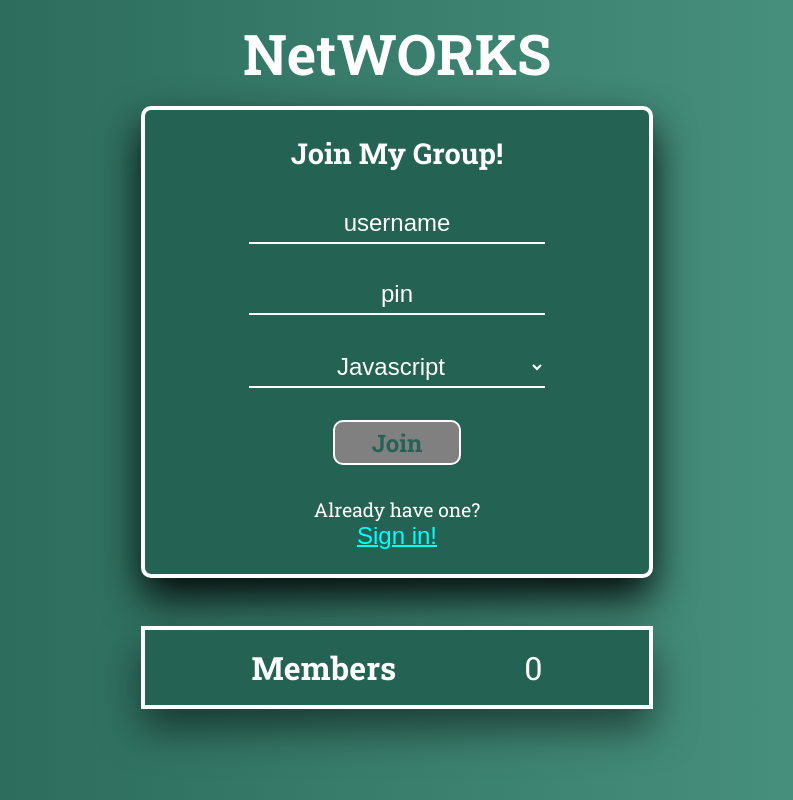
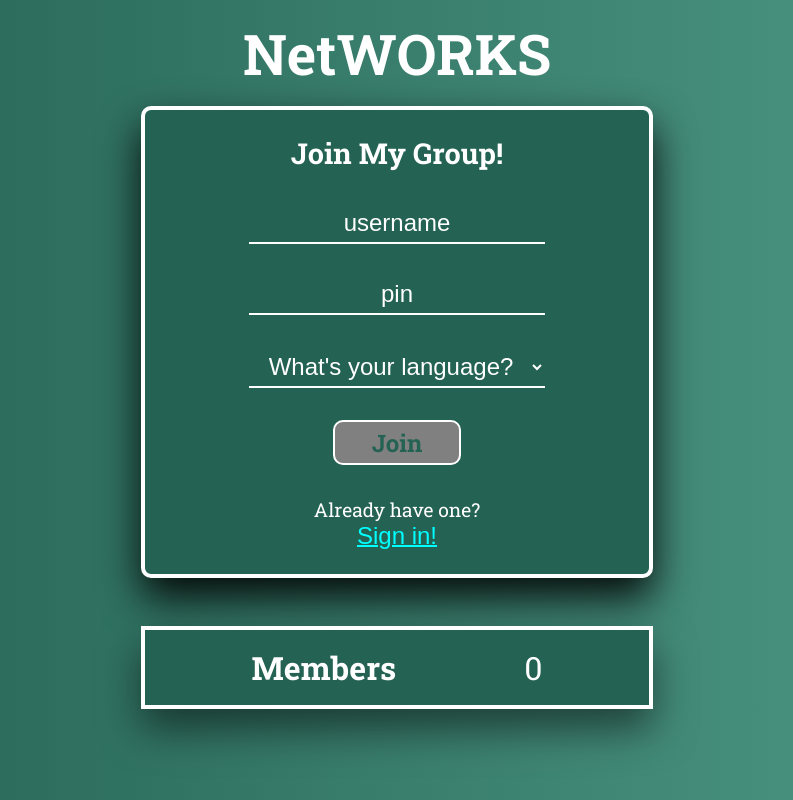
Before and after one commit to bradley-owens/networks, a React (Create React App) app: page / in a window 1280 px wide. Shown: the whole page, without its empty margins (243-1036 px from the left). Built offline with nearby package versions, Linux system fonts and the light colour scheme; a web font is replaced by a local one.

Commit message:
Change userLanguage input validation to be true once one is selected

```diff
--- a/src/Components/CreateUser/CreateUserForm.js
+++ b/src/Components/CreateUser/CreateUserForm.js
@@ -4,7 +4,7 @@ import styles from "./CreateUserForm.module.css";
 const CreateUserForm = (props) => {
   const [userName, setUserName] = useState("");
   const [userPin, setUserPin] = useState("");
-  const [userLanguage, setUserLanguage] = useState("");
+  const [userLanguage, setUserLanguage] = useState();
 
   const [userNameValid, setUserNameValid] = useState();
   const [userPinValid, setUserPinValid] = useState();
@@ -27,14 +27,13 @@ const CreateUserForm = (props) => {
   };
   const userLanguageHandler = (e) => {
     setUserLanguage(e.target.value);
-    setUserLanguageValid(userLanguage === "");
+    setUserLanguageValid(true);
   };
 
   useEffect(() => {
     setFormIsValid(userNameValid && userPinValid && userLanguageValid);
   }, [userName, userPin, userLanguage]);
 
-  //  Using class for created users
   const user = class {
     //making password a private field (instance)
     #password;
@@ -90,9 +89,9 @@ const CreateUserForm = (props) => {
         name="Language"
         id="Language"
         onChange={userLanguageHandler}
-        defaultValue={userLanguage}
+        value={userLanguage}
       >
-        <option defaultValue={""} disabled selected>
+        <option value="" disabled selected>
           What's your language?
         </option>
         <option value="Javascript">Javascript</option>
```
